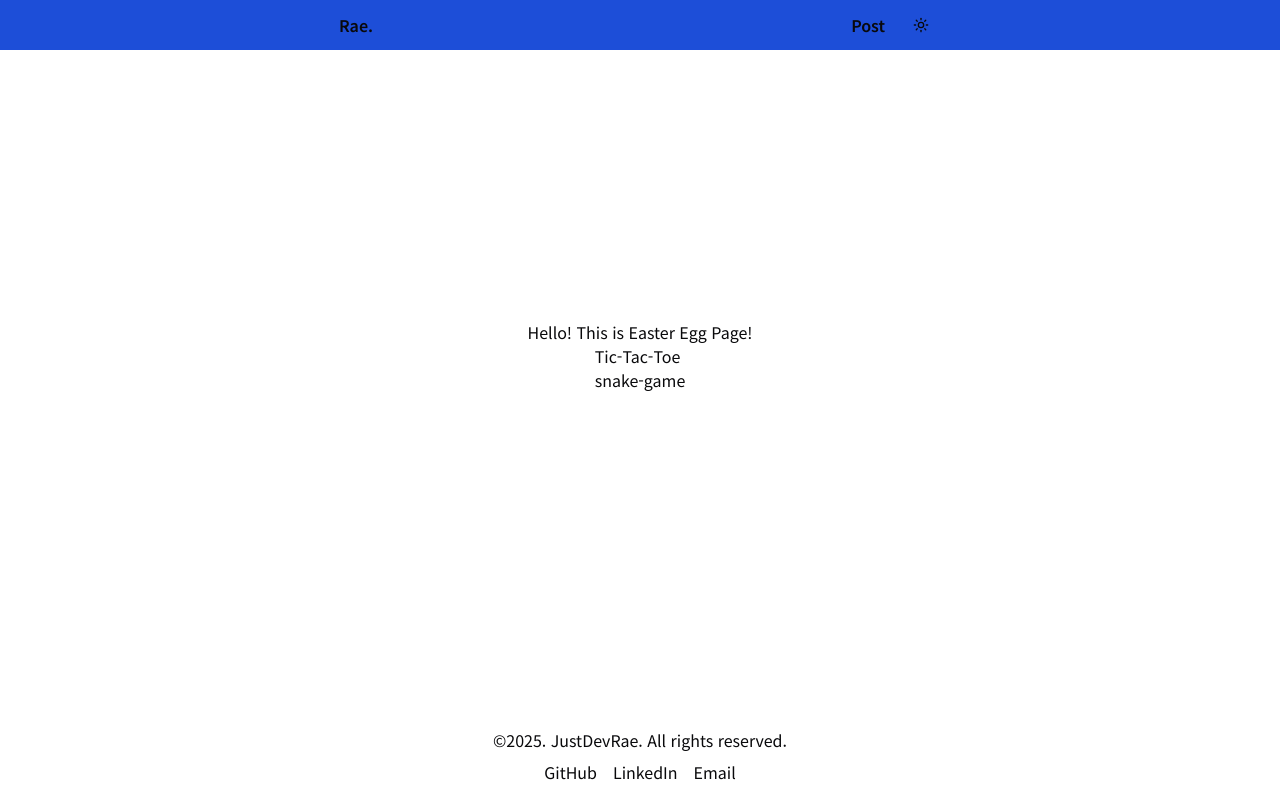
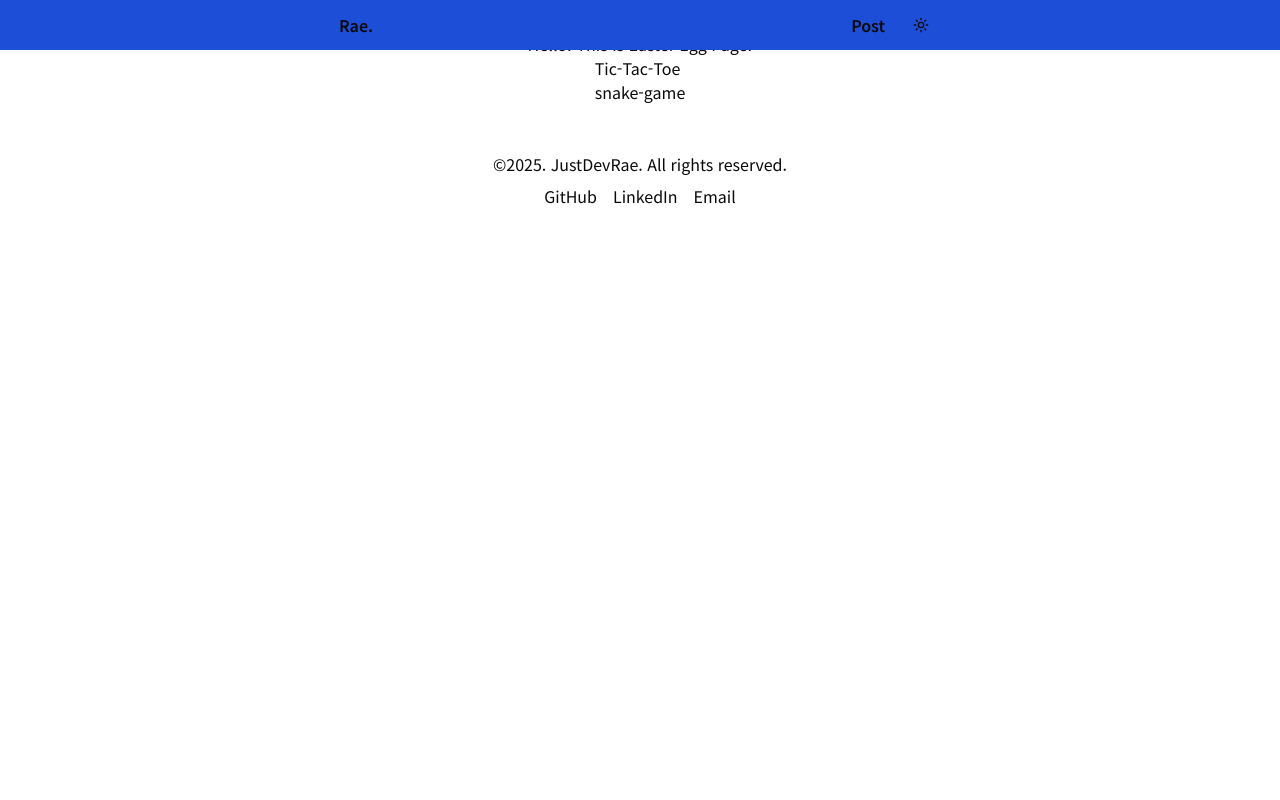
Before and after one commit to JustDevRae/rae.blog, a Next.js app: page /easter-egg in a window 1280 px wide. Built offline with nearby package versions, Linux system fonts and the light colour scheme.

Commit message:
design: 페이지 너비 설정

```diff
--- a/src/app/layout.tsx
+++ b/src/app/layout.tsx
@@ -39,9 +39,7 @@ export default function RootLayout({
           disableTransitionOnChange
         >
           <Header />
-          <main className="flex w-full flex-grow flex-col items-center justify-center">
-            {children}
-          </main>
+          <main className="mx-auto px-2 py-8">{children}</main>
           <Footer />
         </ThemeProvider>
       </body>
--- a/src/app/post/page.tsx
+++ b/src/app/post/page.tsx
@@ -5,8 +5,7 @@ export default async function PostPage() {
   const posts = getAllMdxMetadataAndSlug();
 
   return (
-    <main className="mt-12 flex flex-1 flex-col px-4">
-      <ul className="sm:grid-cols-2 lg:grid-cols-3 grid grid-cols-1 gap-4">
+    <ul className="mt-12 grid grid-cols-1 gap-4">
       {posts.map((post) => (
         <li key={post.slug}>
           <PostCard
@@ -19,6 +18,5 @@ export default async function PostPage() {
         </li>
       ))}
     </ul>
-    </main>
   );
 }
--- a/src/components/PostCard.tsx
+++ b/src/components/PostCard.tsx
@@ -18,7 +18,7 @@ export default function PostCard({
 }: PostCardProps) {
   return (
     <Link href={`/post/${slug}`} className="block">
-      <Card className="w-[600px] transition-all duration-300 hover:bg-gray-100 hover:shadow-inner dark:hover:bg-gray-900">
+      <Card className="w-full transition-all duration-300 hover:bg-gray-100 hover:shadow-inner dark:hover:bg-gray-900">
         <CardHeader>
           <CardTitle className="flex justify-between text-lg font-semibold">
             <h1>{title}</h1>
```
Lines whose indentation alone changed are shown as unchanged.
